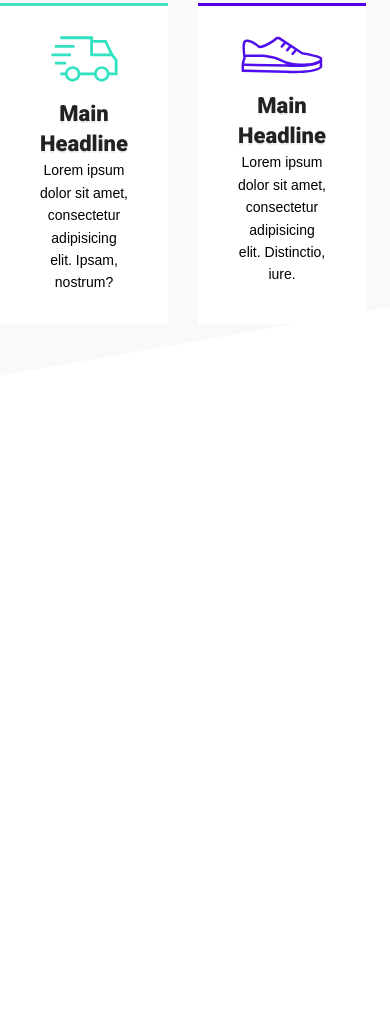
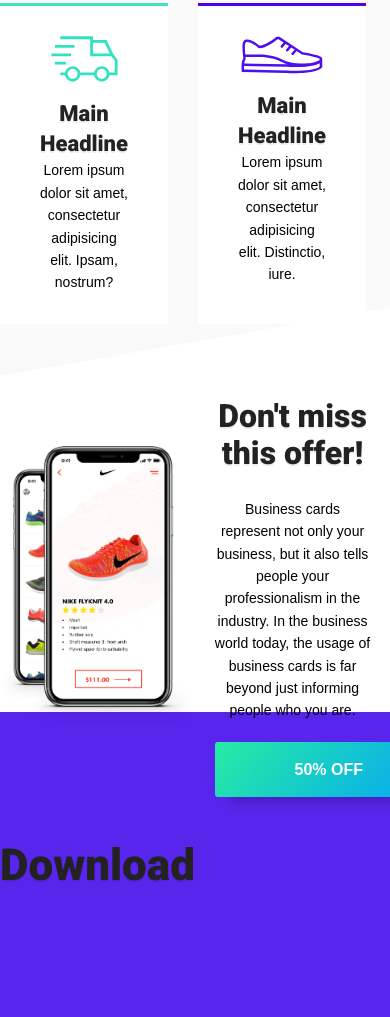
Before and after one commit to JovanKic/shoeApp-vezba, a website: page build/index.html in a window 390 px wide. Shown: the part 1096-2113 px from the top of the page. Before the commit the page ends 1472 px from the top, so only its background shows below. Drawn offline with Linux system fonts and the light colour scheme.

Commit message:
built out the inital discount area
still needs responsive work

```diff
--- a/source/sass/3-basics/_buttons.sass
+++ b/source/sass/3-basics/_buttons.sass
@@ -4,7 +4,7 @@ input[type="submit"],
 input[type="reset"],
 input[type="button"]
   display: inline-block
-  padding: 20px 60px
+  padding: 15px 30px
   color: black
   text-align: center
   font-size: 14px
@@ -13,15 +13,15 @@ input[type="button"]
   text-decoration: none
   white-space: nowrap
   background-color: white
-  border-radius: 4px
+  border-radius: 3px
   cursor: pointer
   box-sizing: border-box
   transition: all 0.2s ease
+  box-shadow: 0 20px 12px -15px rgba(0,0,0,0.2)
 
   &:hover,
   &:active,
   &:focus
 
     outline: 0
-    transform: scale(1.01)
     transform: translateY(3px)
--- /dev/null
+++ b/source/sass/4-layout/_discount.sass
@@ -0,0 +1,19 @@
+#discount
+  margin-top: 65px
+.discountLayout
+  display: flex
+  align-items: center
+  justify-content: center
+  img
+    max-width: 50%
+    width: 50%
+  .offer
+    width: 40%
+    margin: 0 auto
+    text-align: center
+.offer .button
+  background: rgb(38,236,163)
+  background: linear-gradient(130deg, rgba(38,236,163,1) 0%, rgba(3,164,247,1) 100%)
+  color: white
+  padding: 15px 80px
+  font-size: 16px
--- /dev/null
+++ b/source/sass/4-layout/_download.sass
@@ -0,0 +1,4 @@
+#download
+  background: #5825ec
+  padding: 100px 0
+  margin-top: -85px
--- a/source/sass/main.sass
+++ b/source/sass/main.sass
@@ -23,6 +23,8 @@
 @import '4-layout/nav'
 @import '4-layout/features'
 @import '4-layout/brands'
+@import '4-layout/discount'
+@import '4-layout/download'
 
 
 // 5 - MODULES
```
Also changed, not shown: build/assets/css/main.min.css, build/index.html.
